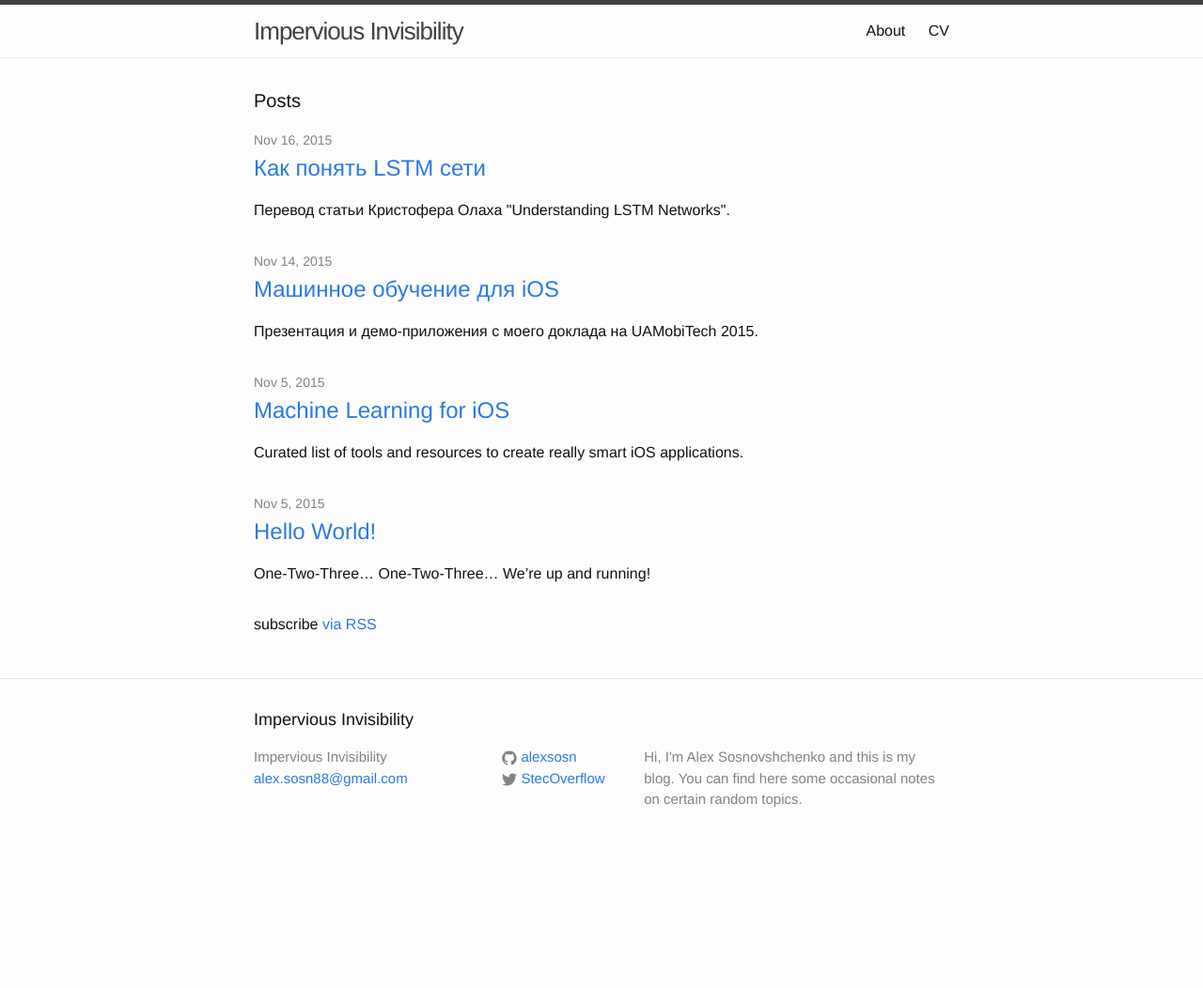
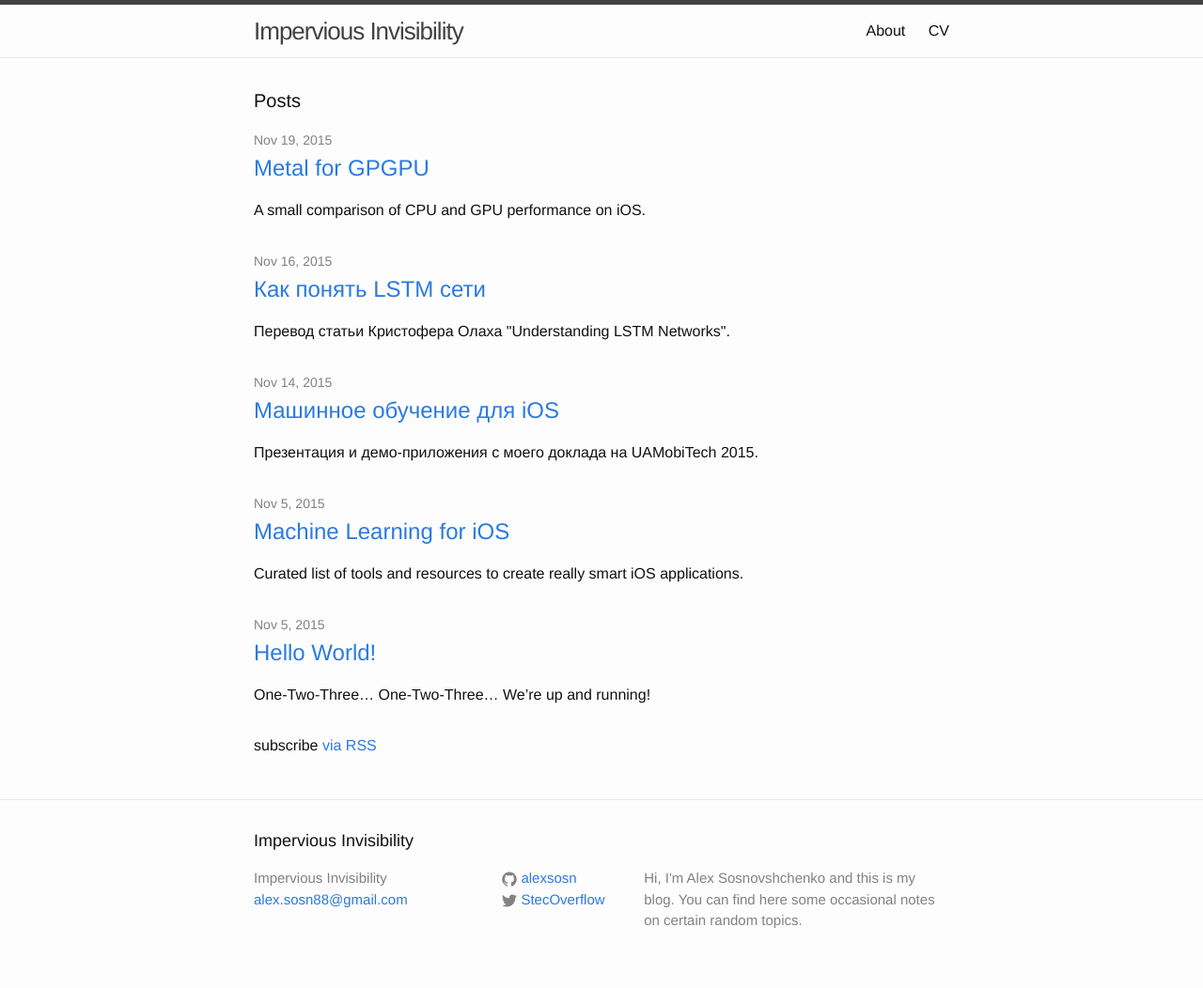
Before and after one commit to alexsosn/alexsosn.github.io, a Jekyll site: the page built from index.html, in a window 1280 px wide. Shown: the whole page at 94% size. Built offline with Jekyll 4.4.1, drawn with Linux system fonts in a browser that asks for light colours; before the commit the page ends 923 px from its top, so only the background shows below that; part of the change alters nothing that is shown.

Commit message:
Metal for GPGPU and css for tables.

```diff
--- /dev/null
+++ b/_posts/2015-11-19-metal_gpgpu.md
@@ -0,0 +1,184 @@
+---
+layout: post
+title:  "Metal for GPGPU"
+date:   2015-11-19 14:59:59 +0200
+categories: ML
+excerpt: A small comparison of CPU and GPU performance on iOS.
+comments: true
+---
+
+I'm working on the [swift port](https://github.com/alexsosn/ConvNetSwift) of [ConvnetJS](http://cs.stanford.edu/people/karpathy/convnetjs/) - a deep learning library. And I'm thinking about GPU acceleration for this project in [Metal](https://developer.apple.com/metal/). So I performed some quick tests to see how much I can gain in performance with Metal and on which data sizes. I chose [sigmoid](http://mathworld.wolfram.com/SigmoidFunction.html) $$y = {1 \over 1+e^{-x}}$$, [rectifier](https://en.wikipedia.org/wiki/Rectifier_%28neural_networks%29) $$y = max(0, x)$$ and [hyperbolic tangent](http://mathworld.wolfram.com/HyperbolicTangent.html) $$y = {e^{2x}-1 \over e^{2x}+1}$$ functions for my experiments because they are important activation functions in neural networks. All tests were performed on the iPhone 5s iOS 9.1 (13B143).
+
+## Functions to test
+
+Metal kernels:
+
+{% highlight cpp %}
+#include <metal_stdlib>
+using namespace metal;
+
+kernel void sigmoid(const device float *inVector [[ buffer(0) ]],
+                    device float *outVector [[ buffer(1) ]],
+                    uint id [[ thread_position_in_grid ]]) {
+    outVector[id] = 1.0 / (1.0 + exp(-inVector[id]));
+}
+
+kernel void rectifier(const device float *inVector [[ buffer(0) ]],
+                    device float *outVector [[ buffer(1) ]],
+                    uint id [[ thread_position_in_grid ]]) {
+    outVector[id] = max(0.0, inVector[id]);
+}
+
+kernel void tanh(const device float *inVector [[ buffer(0) ]],
+                      device float *outVector [[ buffer(1) ]],
+                      uint id [[ thread_position_in_grid ]]) {
+    outVector[id] = tanh(inVector[id]);
+}
+{% endhighlight %}
+
+Two Swift implementation with ``map`` and ``for`` loop respectively:
+
+{% highlight swift %}
+func sigmoid(vec: [Float]) -> [Float] {
+    var res: [Float] = []
+    for i: Int in 0 ..< vec.count {
+        res.append(1.0 / (1.0 + exp(-vec[i])))
+    }
+    return res
+}
+
+func sigmoidM(vec: [Float]) -> [Float] {
+    let res = vec.map({ (elem: Float) -> Float in
+        return 1.0 / (1.0 + exp(-elem))
+    })
+    return res
+}
+{% endhighlight %}
+
+Rectifier and hyperbolic tangent functions were implemented in similar fashion.
+
+## Measurment block:
+
+{% highlight swift %}
+import UIKit
+import Metal
+import QuartzCore
+
+func executionTimeInterval(block: () -> ()) -> CFTimeInterval {
+    let start = CACurrentMediaTime()
+    block();
+    let end = CACurrentMediaTime()
+    return end - start
+}
+
+func myVector(len: Int) -> [Float] {
+    var myvector = [Float](count: len, repeatedValue: 0)
+
+    for (index, _) in myvector.enumerate() {
+        myvector[index] = Float(index)
+    }
+    return myvector
+}
+
+class ViewController: UIViewController {
+
+    override func viewDidLoad() {
+        super.viewDidLoad()
+
+        let elemNumArray = [1,10,100,1000,10000,100000,1000000,10000000]
+
+        for elemNum in elemNumArray {
+            let driver = MetalDriver()
+            let myvector = myVector(elemNum)
+
+            do {
+                let metal = executionTimeInterval {
+                    _ = driver.metalComputeFuncton("tanh", param: myvector)
+                }
+                print(metal)
+            }
+        }
+
+        // Other functions were tested in the same way.
+    }
+}
+
+{% endhighlight %}
+
+
+## Results
+
+**Data (in seconds)**
+
+**Sigmoid:**
+
+|           |     Metal    |   for loop   |      map     |
+|:---------:|:------------:|:------------:|:------------:|
+|     ×1    | 0.0564465416 |  0.000349125 |  0.00016975  |
+|    ×10    | 0.0021658333 |   0.0000578  |   0.0000655  |
+|    ×100   | 0.0028236667 |   0.0000907  |   0.0000672  |
+|   ×1000   | 0.0021074583 | 0.0006860833 | 0.0006257084 |
+|   ×10000  | 0.0038219166 | 0.0063114166 |   0.0065755  |
+|  ×100000  | 0.0098142499 | 0.0634174166 | 0.0634255416 |
+|  ×1000000 |  0.06469075  |  0.63862575  | 0.6045135832 |
+| ×10000000 | 0.7409762917 | 6.3516480417 |  6.35516875  |
+{: class="table"}
+
+**Rectifier:**
+
+|           |     Metal    |   for loop   |      map     |
+|:---------:|:------------:|:------------:|:------------:|
+|     ×1    | 0.0049757083 |  0.00018075  | 0.0001782917 |
+|    ×10    | 0.0032745417 | 0.0001197084 |   0.0000144  |
+|    ×100   | 0.0020335417 |   0.0000966  |   0.0000674  |
+|   ×1000   |  0.003079125 | 0.0007750001 | 0.0006028333 |
+|   ×10000  | 0.0038103334 | 0.0072056249 | 0.0060474999 |
+|  ×100000  | 0.0098598334 | 0.0687627917 | 0.0607689167 |
+|  ×1000000 | 0.0700035417 | 0.6864432917 |  0.607680875 |
+| ×10000000 | 0.7093120418 | 6.8916719584 |   6.093184   |
+{: class="table"}
+
+**Hyperbolic Tanhent:**
+
+|           |     Metal    |   for loop   |      map     |
+|:---------:|:------------:|:------------:|:------------:|
+|     ×1    |  0.095888125 |  0.000841625 |  0.000172875 |
+|    ×10    | 0.0030728333 |   0.0000663  |   0.0000433  |
+|    ×100   | 0.0019839583 |  0.00016625  |   0.000088   |
+|   ×1000   | 0.0029159584 | 0.0006575417 | 0.0006404166 |
+|   ×10000  | 0.0037110833 | 0.0062489166 |  0.00606475  |
+|  ×100000  | 0.0097689166 | 0.0632590416 | 0.0606999584 |
+|  ×1000000 | 0.0587829167 |  0.63312125  | 0.6082397084 |
+| ×10000000 | 0.5905967084 | 6.3275603751 |  6.08179275  |
+{: class="table"}
+
+##  Bar charts
+
+![](/images/metal_perf/metal_sigm.png)
+
+![](/images/metal_perf/metal_rect.png)
+
+![](/images/metal_perf/metal_tanh.png)
+
+The full height of each bar represents the time spent by all three implementations (Metal, for loop and map) in total. The height of each colourful segment on the plot is the time spent by the function in comparison to the time spent by two other functions.
+
+It should be clear from the plot, that if you're operating with the vectors of less than 10 000 elements there is no point to use Metal. On the other hand, if your data is sufficiently big, there is no reason not to use Metal on iOS or latest OS X.
+
+**R script to generate bar graphs**
+
+{% highlight r %}
+d = read.csv("test_tanh.csv")
+rownames(d) = d[,1]
+d = d[,2:4]
+m = apply(d, 1, sum) # sum of each row
+r = sweep(d, 1, m, `/`) # scale all rows
+rownames(r) = as.character(c(1,10,100,1000,1e+04,1e+05,1e+06,1e+07))
+colnames(r) = c("Metal", "for loop", "map")
+barplot(t(r), col = c("purple", "blue", "orange"), legend.text = colnames(r), xlab = "vector size", main = "Relative execution time, hyperbolic tangent")
+{% endhighlight %}
+
+## Useful links
+* [GPGPU Performance of Swift/Metal vs Accelerate on iPhone 6 & 5S, iPad Air and iPad Mini](http://memkite.com/blog/2014/12/18/gpgpu-performance-of-swiftmetal-vs-accelerate-on-iphone-6-5s-ipad-air-and-ipad-mini/) - this article is much more detailed than mine. Unfortunately, I found it only when I've already finished this post.
+* [Exploring GPGPU on iOS](http://ciechanowski.me/blog/2014/01/05/exploring_gpgpu_on_ios/) (with OpenGL ES).
+* [Data-Parallel Programming with Metal and Swift for iPhone/iPad GPU](http://memkite.com/blog/2014/12/15/data-parallel-programming-with-metal-and-swift-for-iphoneipad-gpu/) - some useful pieces of code.
+* [Calculate execution time for a block of Swift code](https://gist.github.com/kristopherjohnson/4201fbe86473f6edb207) - gist.
--- a/_sass/_base.scss
+++ b/_sass/_base.scss
@@ -204,3 +204,23 @@ pre {
         }
     }
 }
+
+
+/**
+* Tables
+*/
+table{
+    border-collapse: collapse;
+    border-spacing: 0;
+    border:1px solid #a9a9a9;
+    width: 100%;
+}
+
+th{
+    border:1px solid #a9a9a9;
+}
+
+td{
+    border:1px solid #a9a9a9;
+    padding: 2px;
+}
```
Also changed, not shown: images/metal_perf/metal_rect.png (added), images/metal_perf/metal_sigm.png (added), images/metal_perf/metal_tanh.png (added).
